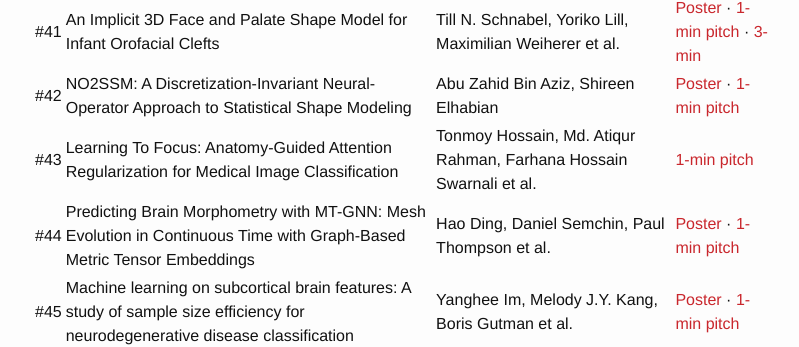
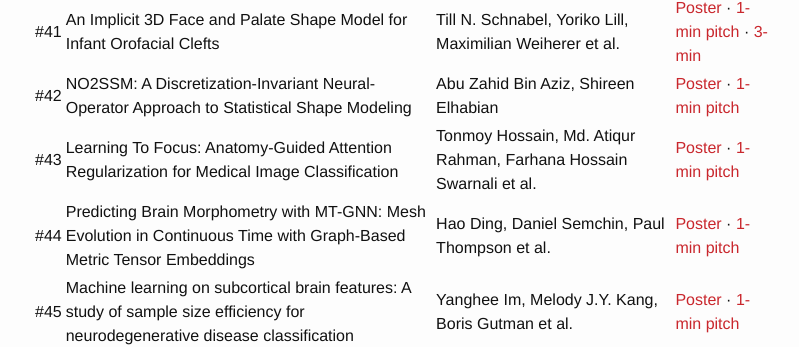
Before and after one commit to shapemi/shapemi.github.io, a Jekyll site: the page built from index.md, in a window 1280 px wide and 900 px high, scrolled down 3089 px. Shown: the part 121-468 px from the top of the window, without its empty margins (238-1037 px from the left). Built offline with Jekyll 4.4.1, drawn with Linux system fonts in a browser that asks for light colours; our own code applies the rules of GitHub Pages for plain Markdown files.

Commit message:
Update entry for Learning To Focus with poster link

```diff
--- a/index.md
+++ b/index.md
@@ -74,7 +74,7 @@ Posters and 1-minute pitch videos for the 2026 papers, as received. Browse all f
 | #40 | Rethinking Sequence Modeling on Cortical Surfaces: Robustness, Spatial Ordering, and Resolution in Infant Brain Age Prediction | Hye Jin Yoon, Jin Kyu Gahm | [Poster](https://drive.google.com/file/d/1PKl1gQCYviLVVP6jAI-7XOl3stmNLIZx/view?usp=sharing) · [1-min pitch](https://drive.google.com/file/d/1dtZxYAKU8KufSML-WuA-5vdIumXzlfby/view?usp=sharing) |
 | #41 | An Implicit 3D Face and Palate Shape Model for Infant Orofacial Clefts | Till N. Schnabel, Yoriko Lill, Maximilian Weiherer et al. | [Poster](https://drive.google.com/file/d/1vlCKkM1fdr8Yml0LRoUTIHAy1-8qazmD/view?usp=drive_link) · [1-min pitch](https://drive.google.com/file/d/1h0TSAKg3iuEwP9sZltSgi-DRpmnn_k4a/view?usp=drive_link) · [3-min](https://drive.google.com/file/d/1cihpyaBYw8o82DueiqXzcurxVkxE68SW/view?usp=drive_link) |
 | #42 | NO2SSM: A Discretization-Invariant Neural-Operator Approach to Statistical Shape Modeling | Abu Zahid Bin Aziz, Shireen Elhabian | [Poster](https://drive.google.com/file/d/1vNO3M4uorhx7gModgD9LOtgaPa6J4qyd/view?usp=sharing) · [1-min pitch](https://drive.google.com/file/d/1LjiFazUn7MUCDAZbKDZAbRVtyFvROabJ/view?usp=sharing) |
-| #43 | Learning To Focus: Anatomy-Guided Attention Regularization for Medical Image Classification | Tonmoy Hossain, Md. Atiqur Rahman, Farhana Hossain Swarnali et al. | [1-min pitch](https://drive.google.com/file/d/1ipxsqM0elmSWm4oj3ZIlsuZLsu-2sjqs/view?usp=drive_link) |
+| #43 | Learning To Focus: Anatomy-Guided Attention Regularization for Medical Image Classification | Tonmoy Hossain, Md. Atiqur Rahman, Farhana Hossain Swarnali et al. | [Poster](https://drive.google.com/file/d/1xoAPjG3yuGKiTmjRTdj28yUk9K27rzuJ/view?usp=drive_link) · [1-min pitch](https://drive.google.com/file/d/1ipxsqM0elmSWm4oj3ZIlsuZLsu-2sjqs/view?usp=drive_link) |
 | #44 | Predicting Brain Morphometry with MT-GNN: Mesh Evolution in Continuous Time with Graph-Based Metric Tensor Embeddings | Hao Ding, Daniel Semchin, Paul Thompson et al. | [Poster](https://drive.google.com/file/d/1SHQR7cSnev2n_-ZSXXaIQIM0bken0aXz/view?usp=sharing) · [1-min pitch](https://drive.google.com/file/d/1a25cPGYH541ACLqoLdhWwa5oj3qyVpSH/view?usp=sharing) |
 | #45 | Machine learning on subcortical brain features: A study of sample size efficiency for neurodegenerative disease classification | Yanghee Im, Melody J.Y. Kang, Boris Gutman et al. | [Poster](https://drive.google.com/file/d/1q4hNoRgNPOnL8sBNiiJITO5grICfgDUg/view?usp=sharing) · [1-min pitch](https://drive.google.com/file/d/1Zrb2zZeYx-OMd7JjytFsdXAt93QKnOV5/view?usp=sharing) |
 | #46 | Mixture of Experts for Fine-Grained Shape Refinement in Medical Segmentation | Denisa Checiu, Giacomo Grazia, Arshana Ramautar et al. | [Poster](https://drive.google.com/file/d/1eliJ-YLMl-q_w1eiRkL-AfWDu-W9ubaA/view?usp=sharing) · [1-min pitch](https://drive.google.com/file/d/1FCWL7-hNuyyPYt8Kgwtz3SPIIPM0pb80/view?usp=sharing) |
```
